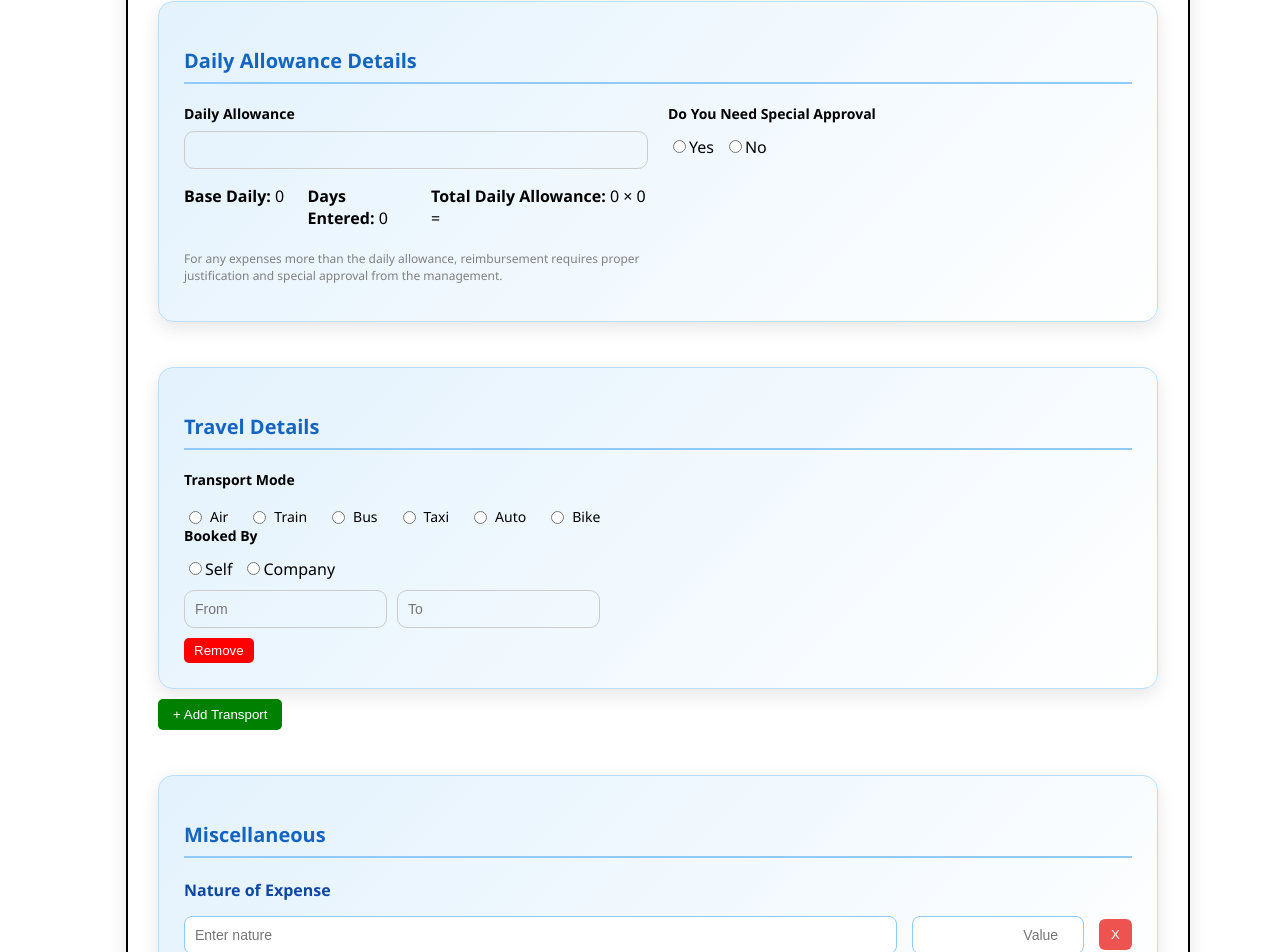
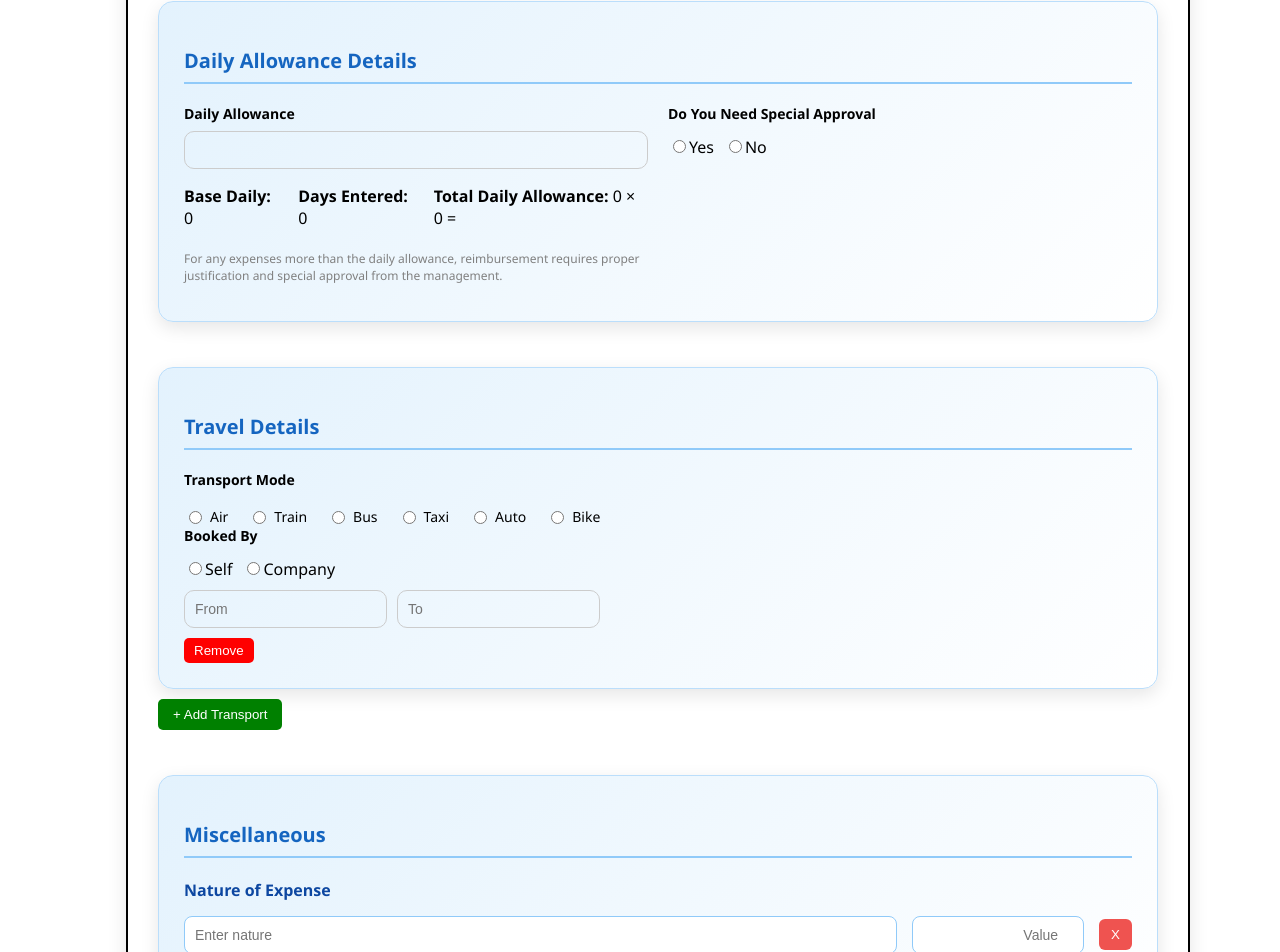
Before and after one commit to Santhoshmk30/Kccottrell, a React (Create React App) app: page /request in a window 1280 px wide. Shown: the part 1117-2069 px from the top of the page. Built offline with nearby package versions, Linux system fonts and the light colour scheme.

Commit message:
Update Requestform.js

```diff
--- a/src/Components/Requestform.js
+++ b/src/Components/Requestform.js
@@ -976,11 +976,12 @@ useEffect(() => {
           readOnly
           style={styles.input1}
         />
-        <div style={{ display: "grid", gridTemplateColumns: "1fr 1fr 2fr", gap: "15px" }}>
+       <div style={{ display: "flex", gap: "20px", alignItems: "center" }}>
   <p><b>Base Daily:</b> {allowances[formData.designation]?.[getTier(formData.place)]?.daily ?? 0}</p>
   <p><b>Days Entered:</b> {formData.days ?? 0}</p>
   <p><b>Total Daily Allowance:</b> {allowances[formData.designation]?.[getTier(formData.place)]?.daily ?? 0} × {formData.days ?? 0} = {formData.dailyAllowance ?? 0}</p>
 </div>
+
 
 
         <p style={{ fontSize: "12px", color: "gray", marginTop: "5px" }}>
```
